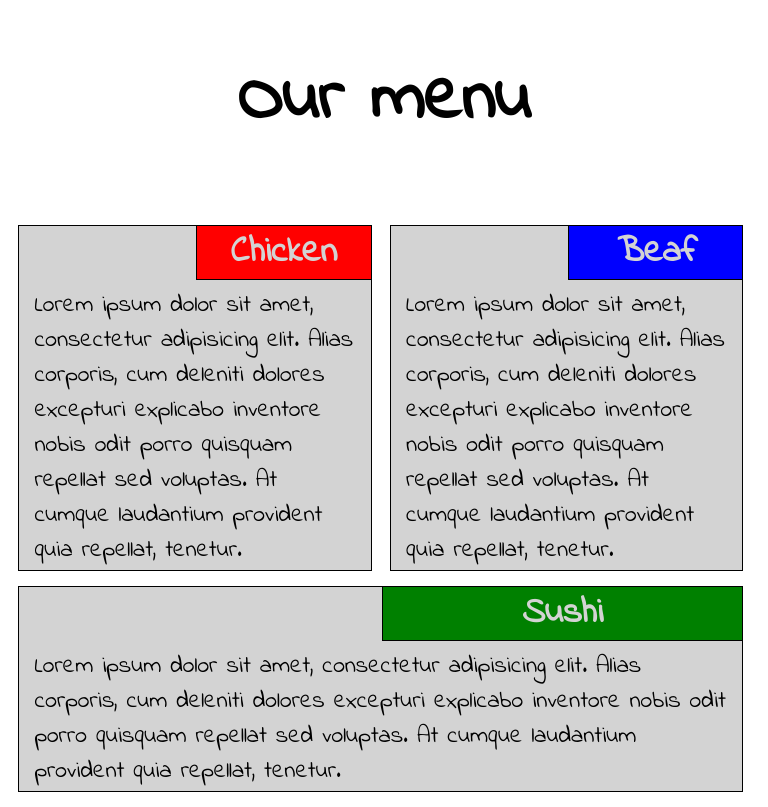
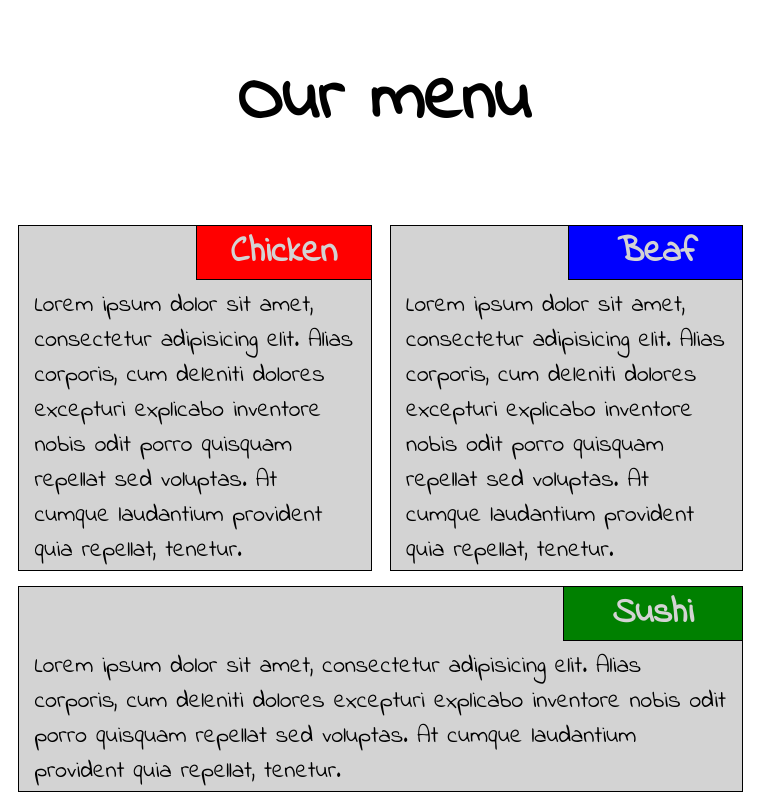
Before and after one commit to vgeraisrael/html_css_js_coursera, a plain HTML site: page index.html in a window 768 px wide. Drawn offline with Linux system fonts and the light colour scheme.

Commit message:
changed css file. Removes the bug with head size

```diff
--- a/module2_solution.css
+++ b/module2_solution.css
@@ -24,9 +24,12 @@
     .col-ms-1 {
         width: 94.4%;
     }
+    .col-ms-1 .head {
+        width: 25%;
+    }
 }
 
-/*MediumSize (ms) devises*/
+/*SmallSize (ms) devises*/
 @media (max-width: 767px) {
     .col-ss-1 {
         float: left;
@@ -84,9 +87,9 @@ p {
     top: -1px;
     right: -1px;
     border: 1px solid black;
-    width: 50%;
     text-align: center;
     font-size: 1.5em;
+    width: 50%;
 }
 
 .red {
```
